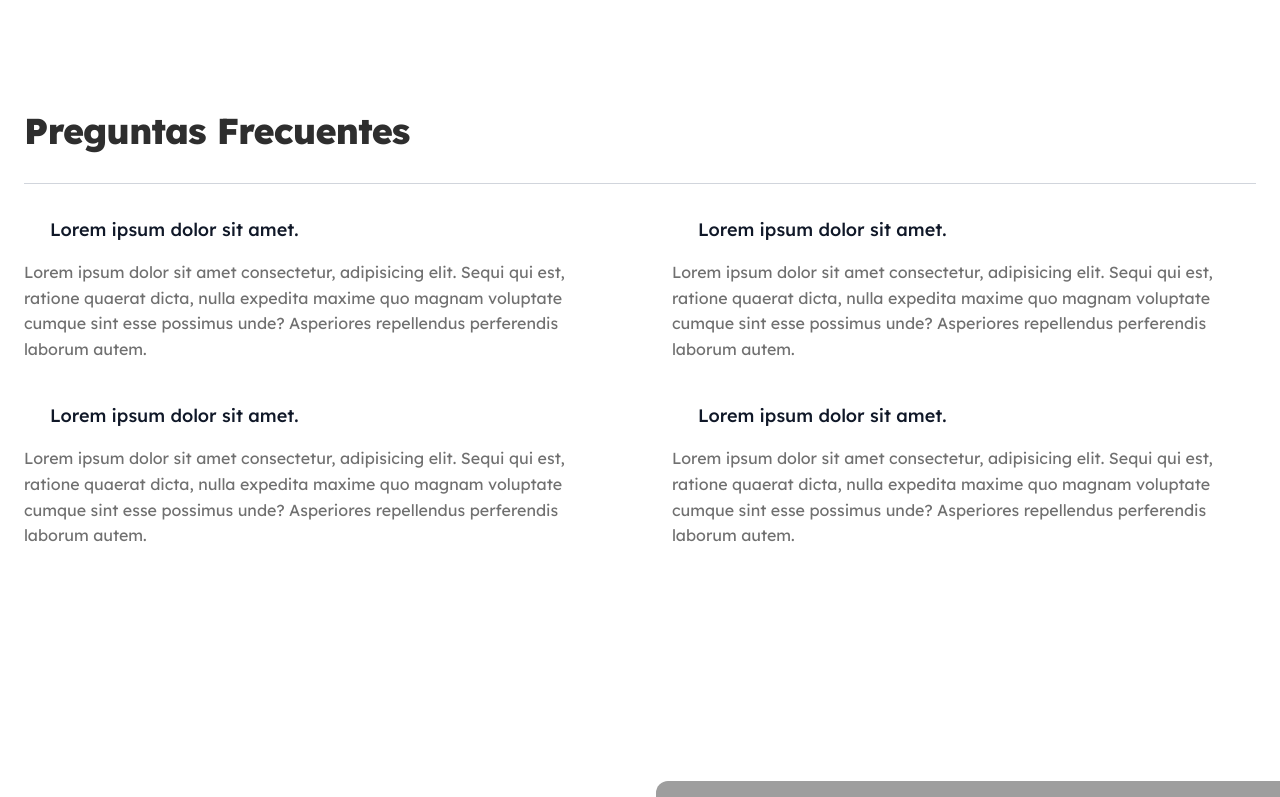
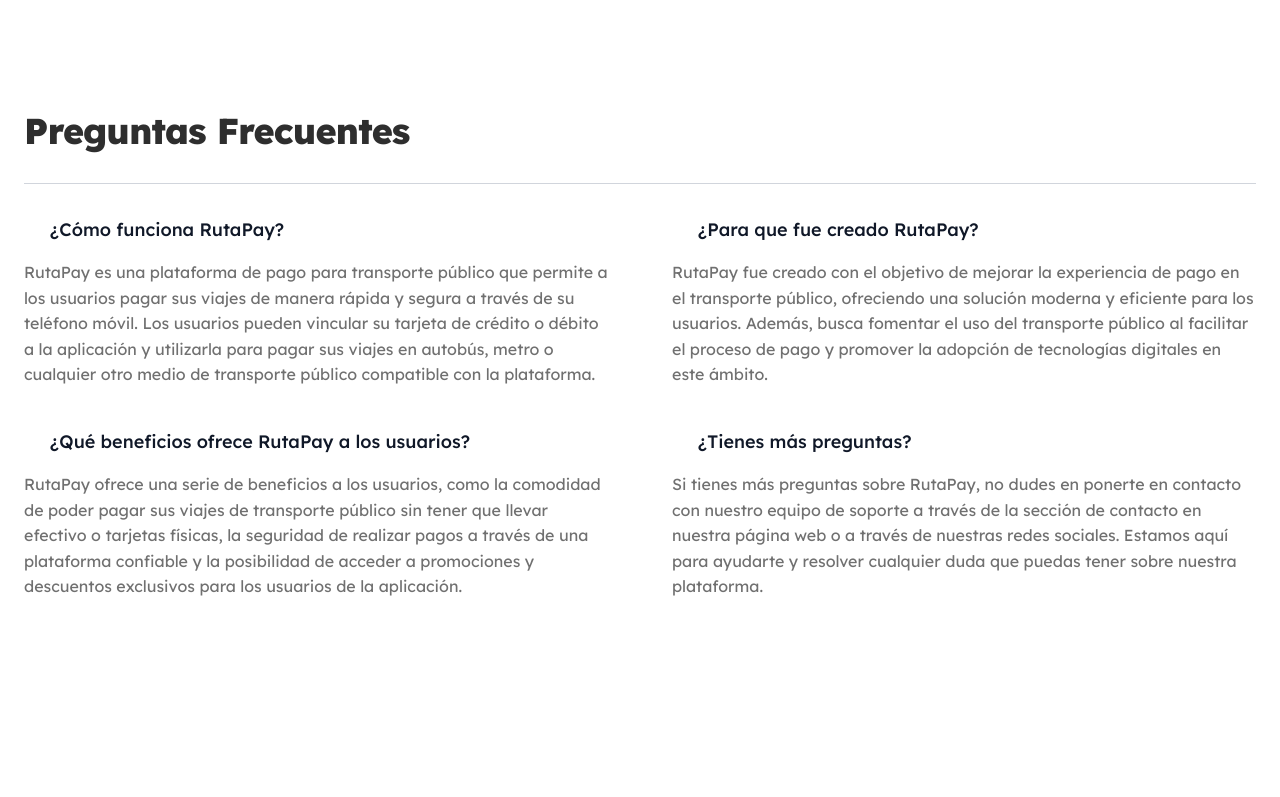
Before and after one commit to RutaPay/Web, a Vue app: page / in a window 1280 px wide. Shown: the part 572-1369 px from the top of the page. Built offline with nearby package versions, Linux system fonts and the light colour scheme; no server answers; grey boxes are pictures that could not be loaded; some icons are missing.

Commit message:
Update FAQ section in HomeView.vue with relevant questions and answers; enhance RewardsView.vue with a new rewards message.

```diff
--- a/src/views/HomeView.vue
+++ b/src/views/HomeView.vue
@@ -60,23 +60,27 @@
             <div class="mb-10">
               <h3 class="flex items-center mb-4 text-lg font-medium text-gray-900">
                 <HelpCircle class="mr-2 text-text-light" pack="filled" />
-                Lorem ipsum dolor sit amet.
+                ¿Cómo funciona RutaPay?
               </h3>
               <p class="text-text-light">
-                Lorem ipsum dolor sit amet consectetur, adipisicing elit. Sequi qui est, ratione
-                quaerat dicta, nulla expedita maxime quo magnam voluptate cumque sint esse possimus
-                unde? Asperiores repellendus perferendis laborum autem.
+                RutaPay es una plataforma de pago para transporte público que permite a los usuarios
+                pagar sus viajes de manera rápida y segura a través de su teléfono móvil. Los
+                usuarios pueden vincular su tarjeta de crédito o débito a la aplicación y utilizarla
+                para pagar sus viajes en autobús, metro o cualquier otro medio de transporte público
+                compatible con la plataforma.
               </p>
             </div>
             <div class="mb-10">
               <h3 class="flex items-center mb-4 text-lg font-medium text-gray-900">
                 <HelpCircle class="mr-2 text-text-light" pack="filled" />
-                Lorem ipsum dolor sit amet.
+                ¿Qué beneficios ofrece RutaPay a los usuarios?
               </h3>
               <p class="text-text-light">
-                Lorem ipsum dolor sit amet consectetur, adipisicing elit. Sequi qui est, ratione
-                quaerat dicta, nulla expedita maxime quo magnam voluptate cumque sint esse possimus
-                unde? Asperiores repellendus perferendis laborum autem.
+                RutaPay ofrece una serie de beneficios a los usuarios, como la comodidad de poder
+                pagar sus viajes de transporte público sin tener que llevar efectivo o tarjetas
+                físicas, la seguridad de realizar pagos a través de una plataforma confiable y la
+                posibilidad de acceder a promociones y descuentos exclusivos para los usuarios de la
+                aplicación.
               </p>
             </div>
           </div>
@@ -84,23 +88,25 @@
             <div class="mb-10">
               <h3 class="flex items-center mb-4 text-lg font-medium text-gray-900">
                 <HelpCircle class="mr-2 text-text-light" pack="filled" />
-                Lorem ipsum dolor sit amet.
+                ¿Para que fue creado RutaPay?
               </h3>
               <p class="text-text-light">
-                Lorem ipsum dolor sit amet consectetur, adipisicing elit. Sequi qui est, ratione
-                quaerat dicta, nulla expedita maxime quo magnam voluptate cumque sint esse possimus
-                unde? Asperiores repellendus perferendis laborum autem.
+                RutaPay fue creado con el objetivo de mejorar la experiencia de pago en el transporte
+                público, ofreciendo una solución moderna y eficiente para los usuarios. Además,
+                busca fomentar el uso del transporte público al facilitar el proceso de pago y
+                promover la adopción de tecnologías digitales en este ámbito.
               </p>
             </div>
             <div class="mb-10">
               <h3 class="flex items-center mb-4 text-lg font-medium text-gray-900">
                 <HelpCircle class="mr-2 text-text-light" pack="filled" />
-                Lorem ipsum dolor sit amet.
+                ¿Tienes más preguntas?
               </h3>
               <p class="text-text-light">
-                Lorem ipsum dolor sit amet consectetur, adipisicing elit. Sequi qui est, ratione
-                quaerat dicta, nulla expedita maxime quo magnam voluptate cumque sint esse possimus
-                unde? Asperiores repellendus perferendis laborum autem.
+                Si tienes más preguntas sobre RutaPay, no dudes en ponerte en contacto con nuestro
+                equipo de soporte a través de la sección de contacto en nuestra página web o a
+                través de nuestras redes sociales. Estamos aquí para ayudarte y resolver cualquier
+                duda que puedas tener sobre nuestra plataforma.
               </p>
             </div>
           </div>
--- a/src/views/RewardsView.vue
+++ b/src/views/RewardsView.vue
@@ -114,12 +114,18 @@
         </div>
       </div>
     </div>
-    <div class="h-auto bg-white rounded-3xl shadow-sm border border-gray-200 mb-8 p-6 md:p-10">
+    <div class="h-auto bg-white rounded-3xl shadow-sm border border-gray-200 mb-8 p-6 md:p-10 flex flex-col items-baseline">
+      <div class="h-auto w-max flex items-center justify-center">
       <h3
         class="mb-6 text-2xl font-bold tracking-tight leading-none md:text-3xl xl:text-4xl text-text-dark"
       >
         Canje de Puntos
       </h3>
+      </div>
+      <div class="h-auto w-full flex">
+        <p class="text-gray-500 text-center">¡Próximamente! Estamos trabajando en emocionantes recompensas para ti.</p>
+
+      </div>
     </div>
     <div class="h-100 flex items-center justify-center gap-15"></div>
   </main>
```
